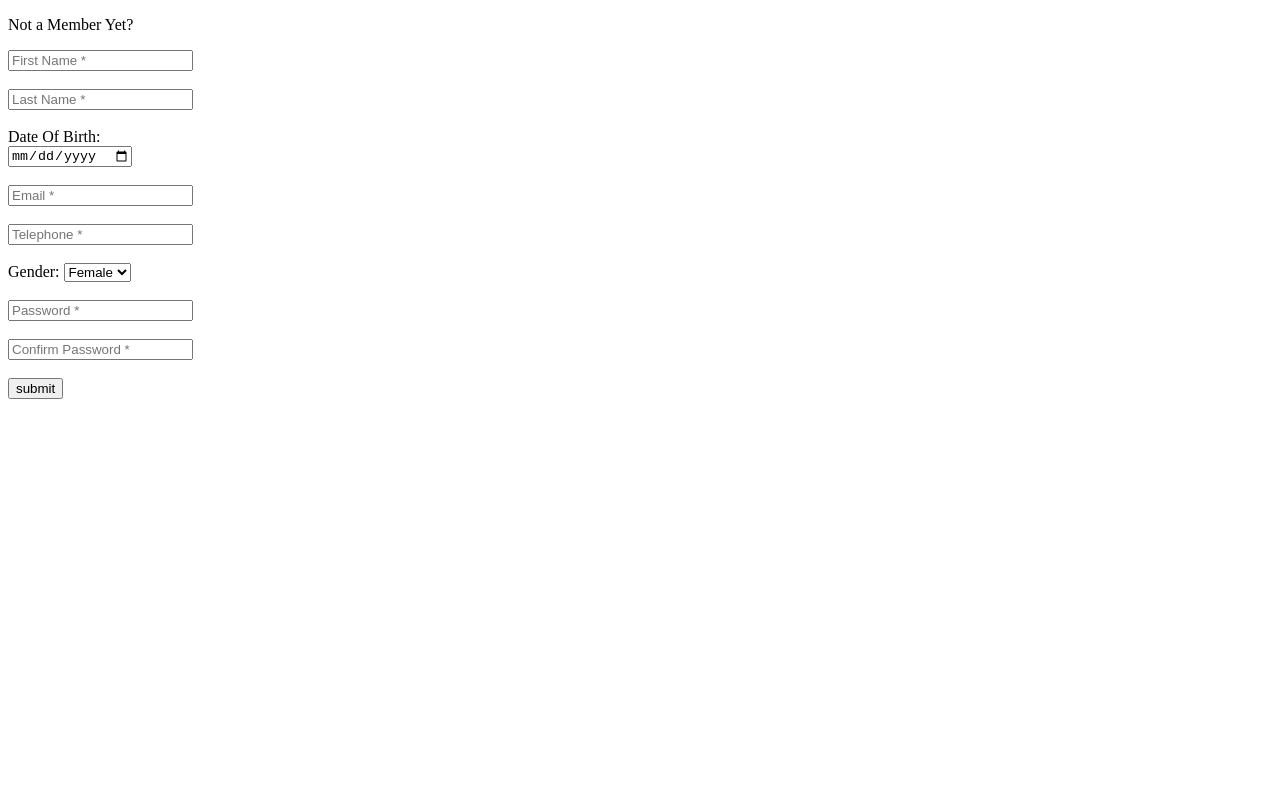
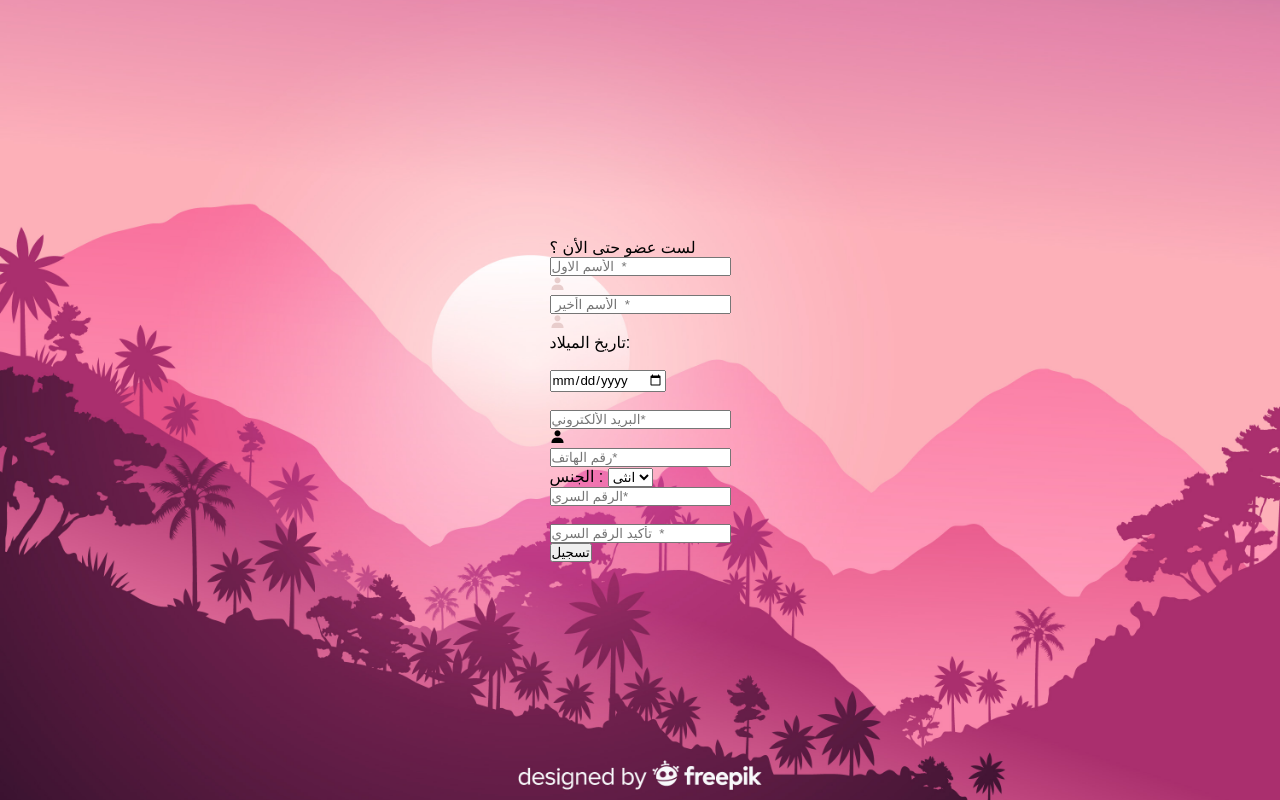
Before and after one commit to wasanalowayed/CS-364-Project, a plain HTML site: page creatAccount.html in a window 1280 px wide. Drawn offline with nearby package versions, Linux system fonts and the light colour scheme.

Commit message:
creatAccount.html

```diff
--- a/creatAccount.html
+++ b/creatAccount.html
@@ -2,47 +2,78 @@
 <html>
 
 <head>
-    <title>Register</title>
+    <meta http-equiv="refresh" content="360"> <!-- لجعل المتصفح يحدّث الصفحة ذاتيًا كل ٣٦٠ ثانية-->
+    <meta charset="UTF-8"><!--لأننا بنستخدم اللغه العربيه -->
+    <title>تسجيل حساب </title>
+    <link rel="stylesheet" href="style.css">
+    <link href="https://unpkg.com/boxicons@2.1.4/css/boxicons.min.css" rel="stylesheet">
 </head>
 
 <body>
-    <p>Not a Member Yet?</p>
-    <form method="post" action="action={}">
-        <input type="text" placeholder="First Name *">
-        <br>
-        <br>
-        <input type="text" placeholder="Last Name *">
-        <br>
-        <br>
-        <label>Date Of Birth:</label>
-        <br>
-        <input type="date">
-        <br>
-        <br>
-        <input type="email" placeholder="Email *">
-        <br>
-        <br>
-
-        <input type="tel" placeholder="Telephone *">
-        <br>
-        <br>
-        <label>Gender:</label>
-        <select name="Gender">
-            <option>Female</option>
-            <option>Male</option>
-        </select>
-        <br>
-        <br>
-        <input type="password" placeholder="Password *">
-        <br>
-        <br>
-        <input type="password" placeholder="Confirm Password *">
-        <br>
-        <br>
-        <input type="submit" value="submit">
+    <div class="Regester">
+        <p>لست عضو حتى الأن ؟</p>
+        <form method="post" action="action={}">
+            <div class="myinputBox">
+                <label>
+                    <input type="text" placeholder="الأسم الاول  *" required>
+                    <div class="icons-User-Lock"> <i class='bx bxs-user'></i></div>
+                </label>
+            </div>
 
 
-    </form>
+            <div class="myinputBox">
+                <lable>
+                    <input type="text" placeholder=" الأسم اأخير  *" required>
+                    <div class="icons-User-Lock"> <i class='bx bxs-user'></i></div>
+                </lable>
+            </div>
+
+
+            <div class="myBirth">
+                <label>تاريخ الميلاد:</label>
+            </div>
+            <br>
+            <div class="myDate">
+                <input type="date" required>
+            </div>
+            <br>
+
+            <div class="myinputBox">
+                <label>
+                    <input type="email" placeholder="البريد الألكتروني*" required>
+                    <div class="icons-user-Lock"> <i class='bx bxs-user'></i></div>
+                </label>
+            </div>
+
+
+
+            <div class="myinputBox">
+                <input type="tel" placeholder="رقم الهاتف*" required>
+            </div>
+
+
+            <div class="gender">
+                <label>الجنس :</label>
+                <select name="الجنس">
+                    <option>انثى</option>
+                    <option>ذكر</option>
+                </select>
+            </div>
+
+            <div class="myinputBox">
+                <input type="password" placeholder="الرقم السري*">
+            </div>
+            <br>
+            <div class="myinputBox">
+                <input type="password" placeholder="تأكيد الرقم السري  *">
+            </div>
+
+
+            <div class="mybutton">
+                <button type="submit" class="btnn">تسجيل</button>
+            </div>
+        </form>
+    </div>
 </body>
 
 </html>
```
